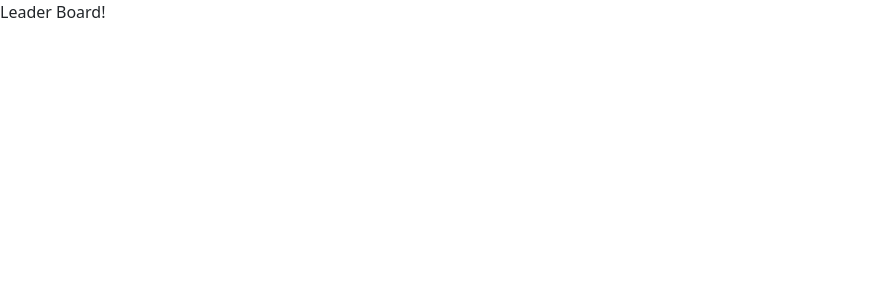
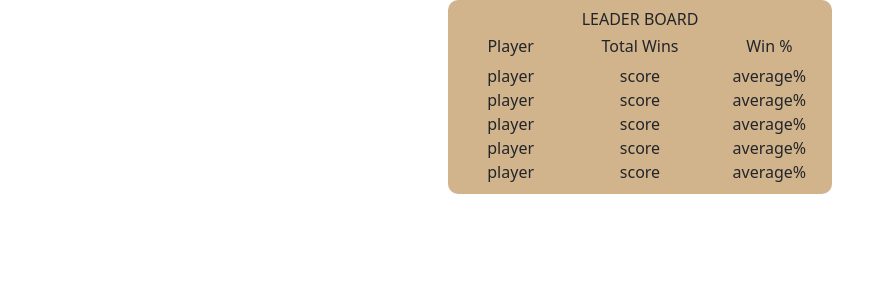
Before and after one commit to BlueOceanPacific/LoveLetter, a React app: page /#/leaderboard in a window 1280 px wide. Shown: the top 300 px of the page, without its empty margins (0-894 px from the left). Built offline with nearby package versions, Linux system fonts and the light colour scheme; the HTML template or start-up script is replaced by a standard one.

Commit message:
Creates leaderboard modal template with stub data. Needs actual data.

```diff
--- a/client/src/components/App.jsx
+++ b/client/src/components/App.jsx
@@ -9,7 +9,7 @@ import Chat from './Chat.jsx';
 import CreateGame from './CreateGame.jsx';
 import GameView from './GameView.jsx';
 import JoinGame from './JoinGame.jsx';
-import Leaderboard from './Leaderboard.jsx';
+import Leaderboard from './Leaderboard/Leaderboard.jsx';
 import Lobby from './Lobby.jsx';
 import Login from './Login.jsx';
 import SignUp from './SignUp.jsx';
--- a/client/src/components/Leaderboard.jsx
+++ /dev/null
@@ -1,11 +0,0 @@
-import React from 'react';
-
-function Leaderboard() {
-  return (
-    <div>
-      Leader Board!
-    </div>
-  );
-}
-
-export default Leaderboard;
--- /dev/null
+++ b/client/src/components/Leaderboard/AveragesList.js
@@ -0,0 +1,22 @@
+import React from 'react';
+
+const data = require('./db');
+
+function AveragesList() {
+  return (
+    <div className="col">
+      <h6>Win %</h6>
+      {data.map((obj, index) => (
+        <div
+          className="text-justify"
+          key={JSON.stringify(obj.average + index)}
+        >
+          {obj.average}
+          %
+        </div>
+      ))}
+    </div>
+  );
+}
+
+export default AveragesList;
--- /dev/null
+++ b/client/src/components/Leaderboard/Leaderboard.css
@@ -0,0 +1,8 @@
+.container {
+  text-align: center;
+  font-weight: 100;
+  background-color: tan;
+  border-radius: 10px;
+  width: 30%;
+  padding: 10px;
+}
--- /dev/null
+++ b/client/src/components/Leaderboard/Leaderboard.jsx
@@ -0,0 +1,20 @@
+import React from 'react';
+import './Leaderboard.css';
+import PlayersList from './PlayersList';
+import WinsList from './WinsList';
+import AveragesList from './AveragesList';
+
+function Leaderboard() {
+  return (
+    <div className="container">
+      <h6>LEADER BOARD</h6>
+      <div className="row">
+        <PlayersList />
+        <WinsList />
+        <AveragesList />
+      </div>
+    </div>
+  );
+}
+
+export default Leaderboard;
--- /dev/null
+++ b/client/src/components/Leaderboard/PlayersList.js
@@ -0,0 +1,21 @@
+import React from 'react';
+
+const data = require('./db');
+
+function PlayersList() {
+  return (
+    <div className="col">
+      <h6>Player</h6>
+      {data.map((obj, index) => (
+        <div
+          className="text-justify"
+          key={JSON.stringify(obj.player + index)}
+        >
+          {obj.player}
+        </div>
+      ))}
+    </div>
+  );
+}
+
+export default PlayersList;
--- /dev/null
+++ b/client/src/components/Leaderboard/WinsList.js
@@ -0,0 +1,21 @@
+import React from 'react';
+
+const data = require('./db');
+
+function WinsList() {
+  return (
+    <div className="col">
+      <h6>Total Wins</h6>
+      {data.map((obj, index) => (
+        <div
+          className="text-justify"
+          key={JSON.stringify(obj.score + index)}
+        >
+          {obj.score}
+        </div>
+      ))}
+    </div>
+  );
+}
+
+export default WinsList;
--- /dev/null
+++ b/client/src/components/Leaderboard/db.js
@@ -0,0 +1,29 @@
+const data = [
+  {
+    player: 'player',
+    score: 'score',
+    average: 'average',
+  },
+  {
+    player: 'player',
+    score: 'score',
+    average: 'average',
+  },
+  {
+    player: 'player',
+    score: 'score',
+    average: 'average',
+  },
+  {
+    player: 'player',
+    score: 'score',
+    average: 'average',
+  },
+  {
+    player: 'player',
+    score: 'score',
+    average: 'average',
+  },
+];
+
+module.exports = data;
--- a/package.json
+++ b/package.json
@@ -37,6 +37,7 @@
     "path": "^0.12.7",
     "react": "^18.1.0",
     "react-dom": "^18.1.0",
-    "react-router-dom": "^6.3.0"
+    "react-router-dom": "^6.3.0",
+    "style-loader": "^3.3.1"
   }
 }
```
Also changed, not shown: 1 other file (tests, documents, lock files or other folders).
